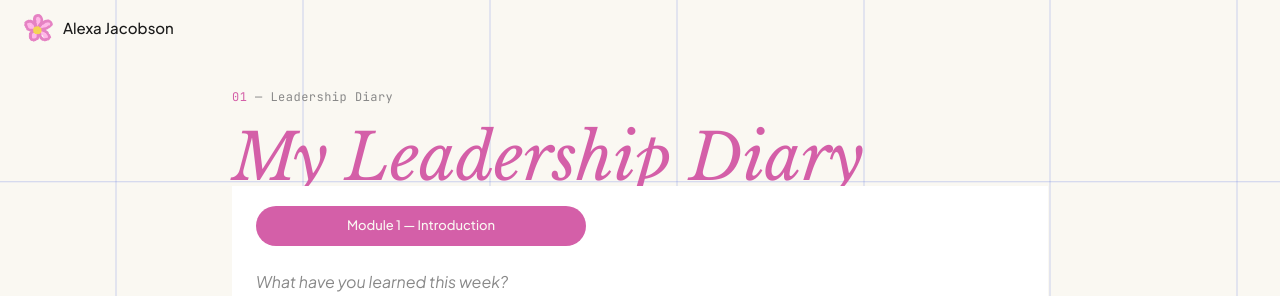
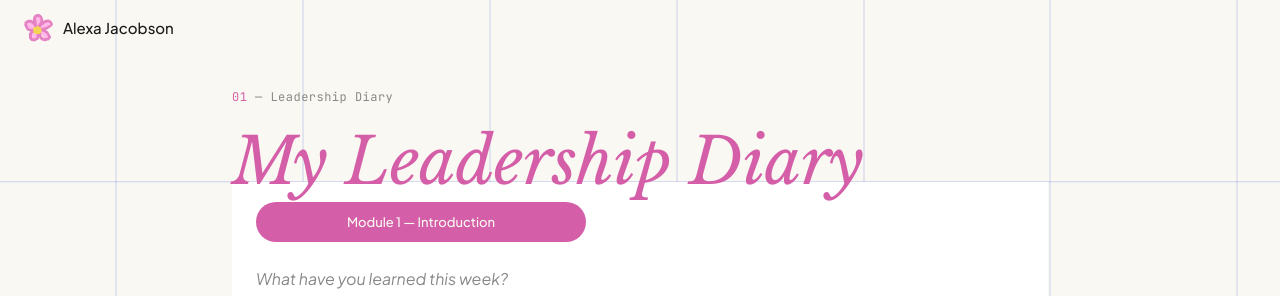
Before and after one commit to alexacjacobson/leadership-diary, a React (Vite) app: page / in a window 1280 px wide. Shown: the top 296 px of the page. Built offline with nearby package versions, Linux system fonts and the light colour scheme.

Commit message:
upgrade vite to v6 for Cloudflare deployment

```diff
--- a/package.json
+++ b/package.json
@@ -15,6 +15,6 @@
   },
   "devDependencies": {
     "@vitejs/plugin-react": "^4.3.1",
-    "vite": "^5.4.2"
+    "vite": "^8.0.16"
   }
 }
--- a/src/App.css
+++ b/src/App.css
@@ -206,17 +206,18 @@ textarea, input {
 
 /* Form title — "My Leadership Diary" heading flush above white box */
 .form-title {
+  font-family: 'Libre Baskerville', serif;
+  font-style: italic;
+  font-weight: 400;
+  font-size: 64px;
+  color: #D45FA8;
+  margin: 0;
+  margin-top: -1px;
+  padding: 0;
+  line-height: 1;
+  position: relative;
+  z-index: 2;
   display: block;
-  font-family: var(--font-display);
-  font-style: italic;
-  font-size: 64px;
-  line-height: 0.85;
-  white-space: nowrap;
-  color: var(--color-primary);
-  text-align: left;
-  font-weight: 400;
-  margin: 0;
-  padding: 0;
 }
 
 /* Module pill selector — lives inside the white box */
@@ -230,17 +231,14 @@ textarea, input {
   position: relative;
   display: inline-flex;
   align-items: center;
-  background: none;
+  justify-content: center;
+  background: #D45FA8;
+  border-radius: 20px;
+  width: 330px;
+  height: 40px;
   border: none;
   padding: 0;
   cursor: pointer;
-  line-height: 1;
-}
-
-.module-pill-bg {
-  display: block;
-  width: 330px;
-  height: 40px;
 }
 
 .module-pill-label {
@@ -265,27 +263,23 @@ textarea, input {
   top: calc(100% + 6px);
   left: 0;
   z-index: 100;
-}
-
-.module-pill-dropdown-bg {
-  display: block;
   width: 330px;
-  height: 250px;
+  background: #FAF8F2;
+  border-radius: 8px;
+  border: 1px solid rgba(212, 95, 168, 0.25);
+  overflow: hidden;
 }
 
 .module-pill-items {
-  position: absolute;
-  inset: 0;
   display: flex;
   flex-direction: column;
   padding: 5px 0;
-  overflow: hidden;
 }
 
 .module-pill-item {
-  flex: 1;
   display: flex;
   align-items: center;
+  height: 40px;
   background: none;
   border: none;
   padding: 0 20px;
@@ -321,7 +315,7 @@ textarea, input {
   gap: 0;
   position: relative;
   z-index: 1;
-  margin-top: 0;
+  margin-top: -12px;
 }
 
 /* Reflection textarea — normal flow, transparent on white box */
--- a/src/components/EntryCard.jsx
+++ b/src/components/EntryCard.jsx
@@ -158,14 +158,12 @@ export default function EntryCard({ entry, index, onDelete, onUpdate }) {
         </div>
       </div>
 
-      {/* Module label — floats just above the white box */}
-      {entry.module && (
-        <span className="entry-module-label">{entry.module}</span>
-      )}
-
       {isEditing ? (
         <>
           <div className="entry-reflection-bg">
+            {entry.module && (
+              <span className="entry-module-label">{entry.module}</span>
+            )}
             <textarea
               className="entry-edit-textarea"
               value={editReflection}
@@ -252,6 +250,9 @@ export default function EntryCard({ entry, index, onDelete, onUpdate }) {
         <>
           {hasContent && (
             <div className="entry-reflection-bg">
+              {entry.module && (
+                <span className="entry-module-label">{entry.module}</span>
+              )}
               {entry.reflection && (
                 <p className="entry-reflection">{entry.reflection}</p>
               )}
--- a/src/components/NewEntryForm.jsx
+++ b/src/components/NewEntryForm.jsx
@@ -3,7 +3,6 @@ import { X } from 'lucide-react'
 import ColorPicker from './ColorPicker'
 import PhotoCard from './PhotoCard'
 import DocumentCard from './DocumentCard'
-import moduleButtonSvg from '../assets/Model-button.svg'
 
 const MODULES = [
   'Module 1 — Introduction',
@@ -162,12 +161,10 @@ export default function NewEntryForm({ entryCount, onSave }) {
             onClick={() => setShowModuleDropdown(v => !v)}
             aria-label="Select module"
           >
-            <img src={moduleButtonSvg} alt="" className="module-pill-bg" />
             <span className="module-pill-label">{module}</span>
           </button>
           {showModuleDropdown && (
             <div className="module-pill-dropdown">
-              <img src={moduleDropdownSvg} alt="" className="module-pill-dropdown-bg" />
               <div className="module-pill-items">
                 {MODULES.map(m => (
                   <button
```
Also changed, not shown: 1 other file (tests, documents, lock files or other folders).
